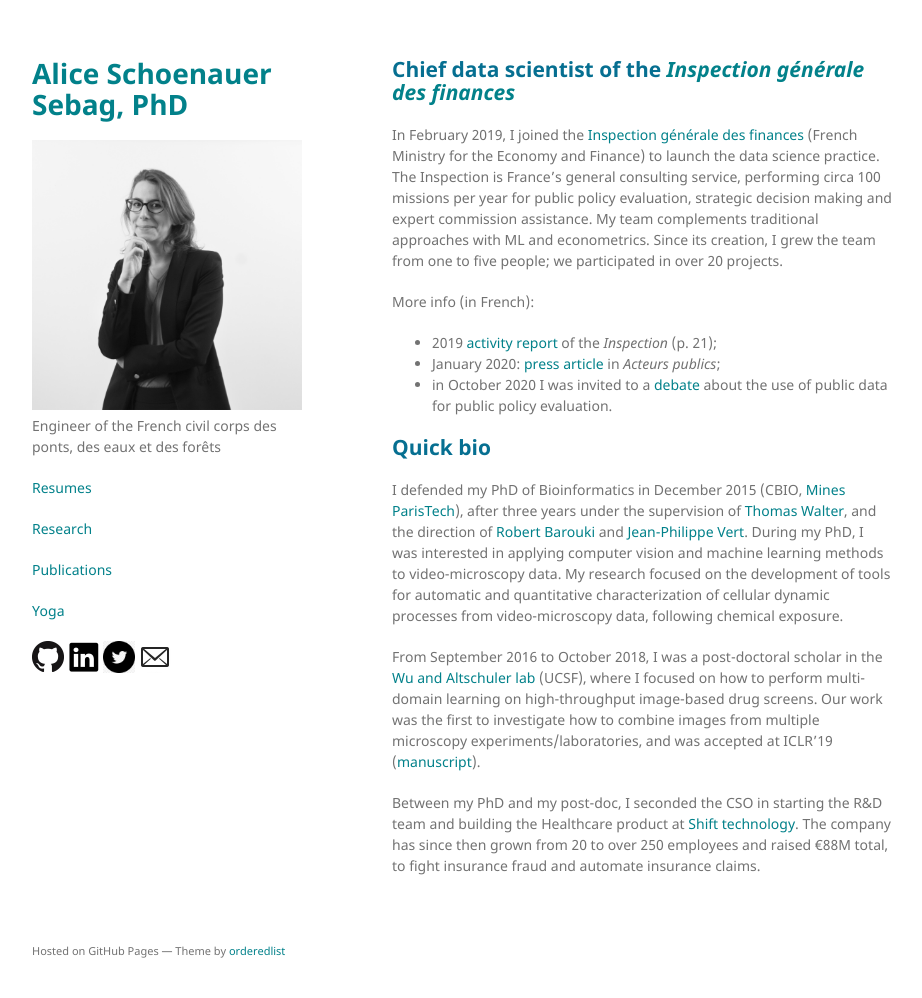
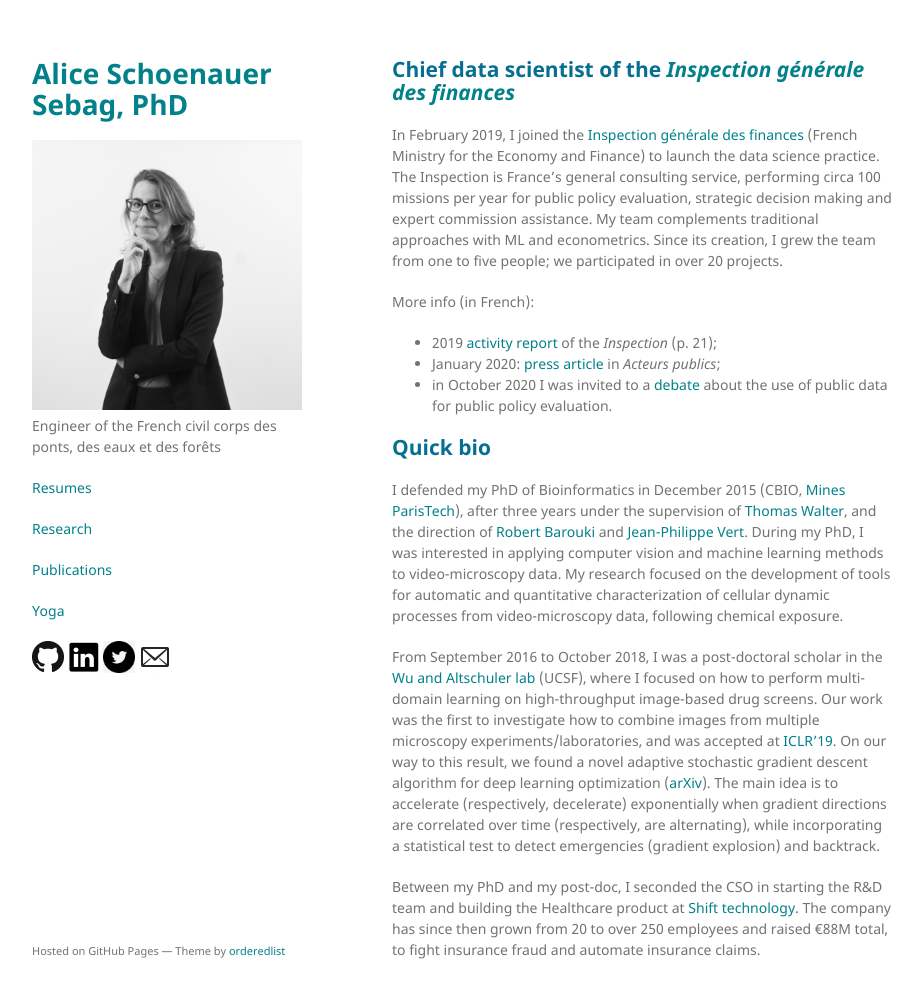
Before and after one commit to aschoenauer-sebag/aschoenauer-sebag, a Jekyll site: the page built from index.md, in a window 1280 px wide and 1030 px high. Shown: the top 998 px of the window, without its empty margins (178-1100 px from the left). Built offline with Jekyll 4.4.1, drawn with Linux system fonts in a browser that asks for light colours; our own code applies the rules of GitHub Pages for plain Markdown files.

Commit message:
Minor changes'

```diff
--- a/index.md
+++ b/index.md
@@ -12,6 +12,7 @@ More info (in French):
 
 I defended my PhD of Bioinformatics in December 2015 (CBIO, [Mines ParisTech](http://www.mines-paristech.fr/)), after three years under the supervision of [Thomas Walter](http://cbio.ensmp.fr/~twalter/), and the direction of [Robert Barouki](https://t3s-1124.biomedicale.parisdescartes.fr/) and [Jean-Philippe Vert](http://cbio.ensmp.fr/~jvert/). During my PhD, I was interested in applying computer vision and machine learning methods to video-microscopy data. My research focused on the development of tools for automatic and quantitative characterization of cellular dynamic processes from video-microscopy data, following chemical exposure.
 
-From September 2016 to October 2018, I was a post-doctoral scholar in the [Wu and Altschuler lab](http://www.altschulerwulab.org) (UCSF), where I focused on how to perform multi-domain learning on high-throughput image-based drug screens. Our work was the first to investigate how to combine images from multiple microscopy experiments/laboratories, and was accepted at ICLR'19 ([manuscript](https://openreview.net/forum?id=Sklv5iRqYX)).
+From September 2016 to October 2018, I was a post-doctoral scholar in the [Wu and Altschuler lab](http://www.altschulerwulab.org) (UCSF), where I focused on how to perform multi-domain learning on high-throughput image-based drug screens. Our work was the first to investigate how to combine images from multiple microscopy experiments/laboratories, and was accepted at [ICLR'19](https://openreview.net/forum?id=Sklv5iRqYX).
+On our way to this result, we found a novel adaptive stochastic gradient descent algorithm for deep learning optimization ([arXiv](https://arxiv.org/abs/1709.01427)). The main idea is to accelerate (respectively, decelerate) exponentially when gradient directions are correlated over time (respectively, are alternating), while incorporating a statistical test to detect emergencies (gradient explosion) and backtrack.
 
 Between my PhD and my post-doc, I seconded the CSO in starting the R&D team and building the Healthcare product at [Shift technology](http://www.shift-technology.com/). The company has since then grown from 20 to over 250 employees and raised €88M total, to fight insurance fraud and automate insurance claims.
```
Also changed, not shown: research.md (+1 -1 lines).
